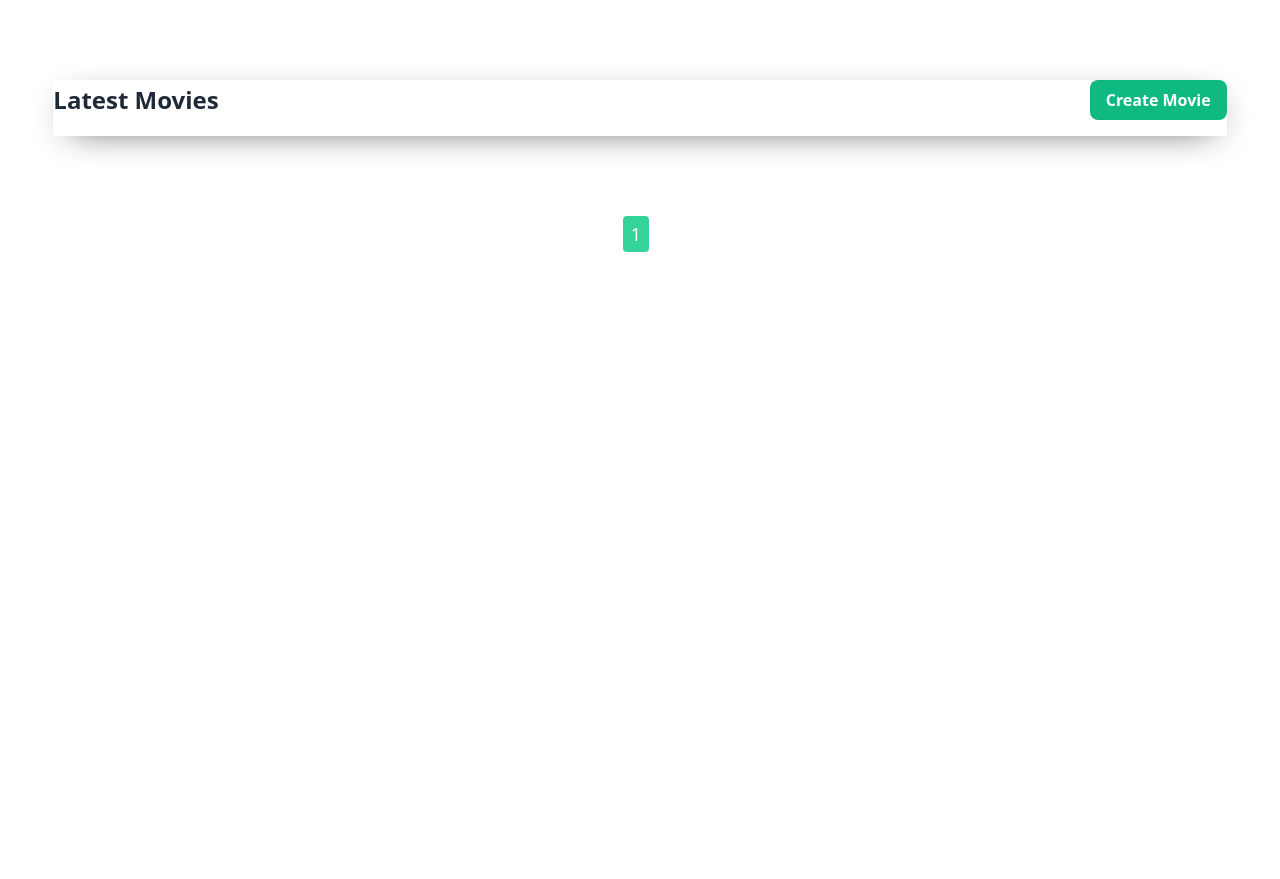
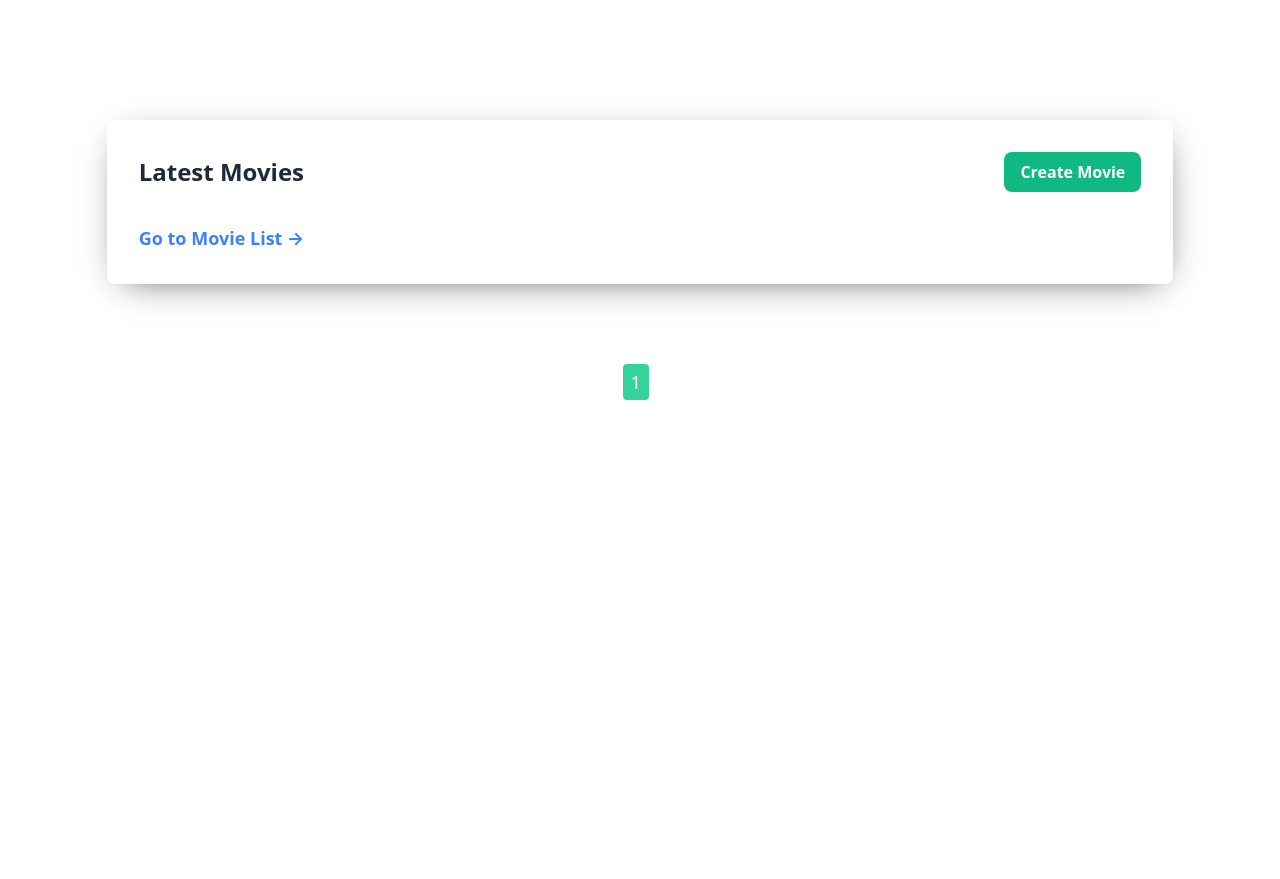
Before and after one commit to hongjunjeong95/Book-and-Movie-App, a Django app: page /movies/ in a window 1280 px wide. Shown: the part 80-959 px from the top of the page. Run offline with Django 3.2, Linux system fonts and the light colour scheme; data that the repository does not hold is empty; style sheets or scripts are compiled from the project's sources; some libraries are stand-ins or nearby versions.

Commit message:
Fix movie and book list page

```diff
--- a/templates/pages/movies/movie_list.html
+++ b/templates/pages/movies/movie_list.html
@@ -5,32 +5,23 @@
 {% endblock page_title %}
 
 {% block content %}
-  <div class="mt-40 flex flex-col items-center justify-items-center h-screen">
-    <div class="w-11/12 h-full">
+  <div class="mt-40 flex flex-col items-center justify-items-center min-h-screen">
+    <div class="w-10/12 h-full">
       <div class="flex flex-col">
-        <section class="home_section">
-          <div class="flex justify-between items-center mb-4">
+        <section class="home_section mt-10 p-8 rounded-lg">
+        <div class="flex justify-between items-center mb-8">
             <h4 class="text-2xl font-bold ">Latest Movies</h4>
             <a href="{% url 'movies:movie-create' %}" class="font-bold px-4 py-2 border-none rounded-lg bg-green-500 text-white">Create Movie</a>
           </div>
-          <div class="section_grid">
-            {% for movie in movies %}
-              <a class="relative group" href="{% url 'movies:movie-detail' movie.pk %}">
-                <img class="cover_image" src="{{movie.cover_image.url|default_if_none:" "}}" alt="Cover Image">
-                <div class="font-bold text-gray-600 group-hover:opacity-100 absolute bottom-22 right-3 opacity-0">
-                  {{movie.rating}}
-                  / 5.0
-                </div>
-                <div class="font-bold">
-                  {{movie.title|truncatechars:29}}
-                </div>
-                <div>
-                  {{movie.year}}
-                </div>
-              </a>
-            {% endfor %}
-          </div>
-        </section>
+        <div class="section_grid">
+          {% for movie in movies %}
+            {% include 'mixins/movie.html' with movie=movie %}
+          {% endfor %}
+        </div>
+        <a href="{% url 'movies:movie-list' %}" class="listLink">
+          Go to Movie List &rarr;
+        </a>
+      </section>
         {% include 'mixins/page_number.html' with page_sector=page_sector page_obj=page_obj%}
       </div>
     </div>
```
Also changed, not shown: templates/pages/books/book_list.html (+9 -2 lines).
